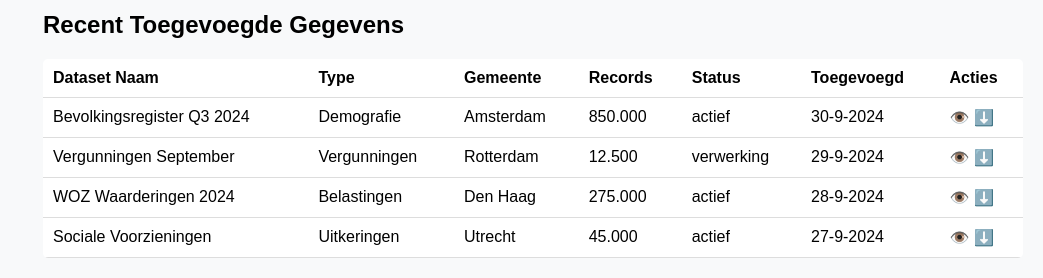
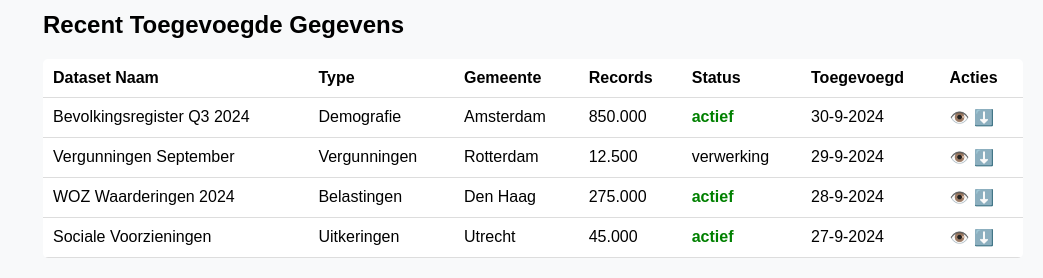
Before and after one commit to Joesra/dooyoogeequu34, a Flask app: page / in a window 1280 px wide. Shown: the part 1059-1337 px from the top of the page, without its empty margins (237-1280 px from the left). Run offline with Flask 3, Linux system fonts and the light colour scheme.

Commit message:
"actief" kleur gegeven

```diff
--- a/app/static/css/style.css
+++ b/app/static/css/style.css
@@ -84,3 +84,8 @@ table th, table td {
     border-bottom: 1px solid #ddd;
     text-align: left;
 }
+
+.active {
+    color: green;
+    font-weight: bold;
+}
```
